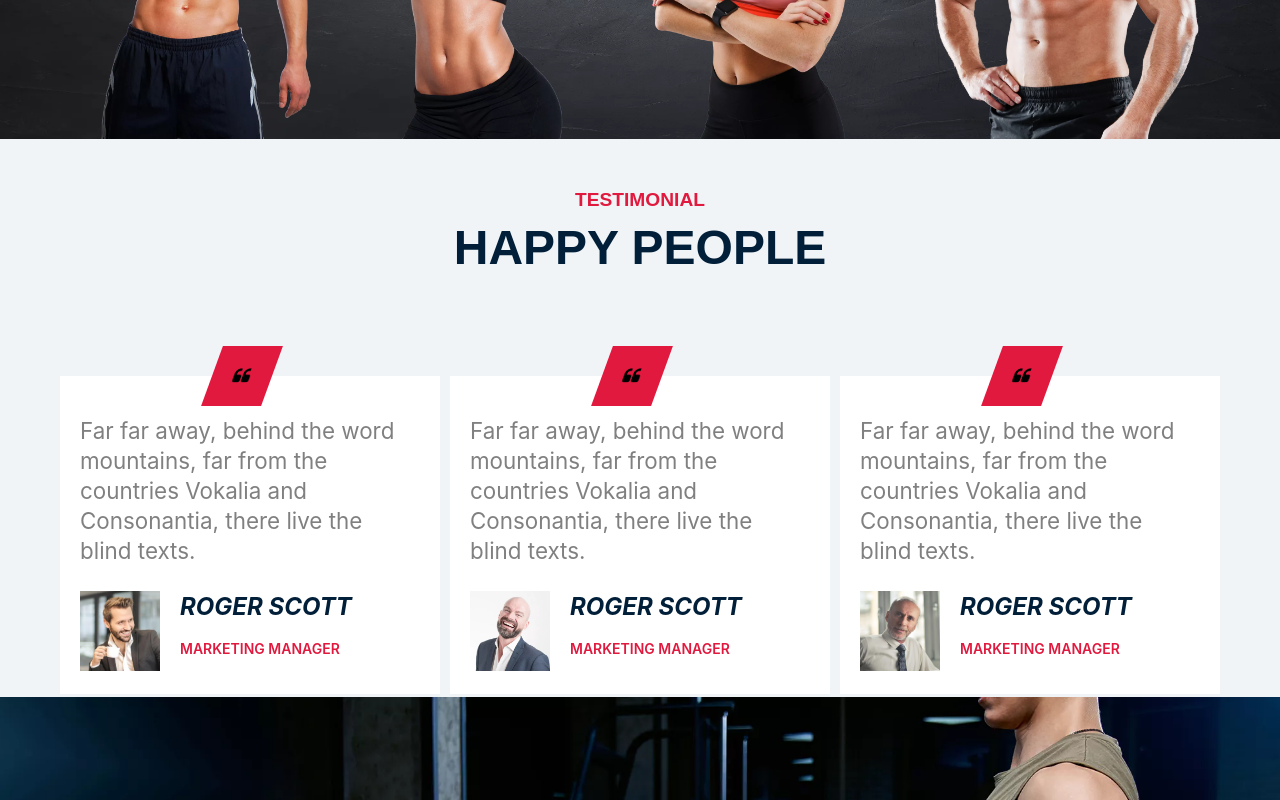
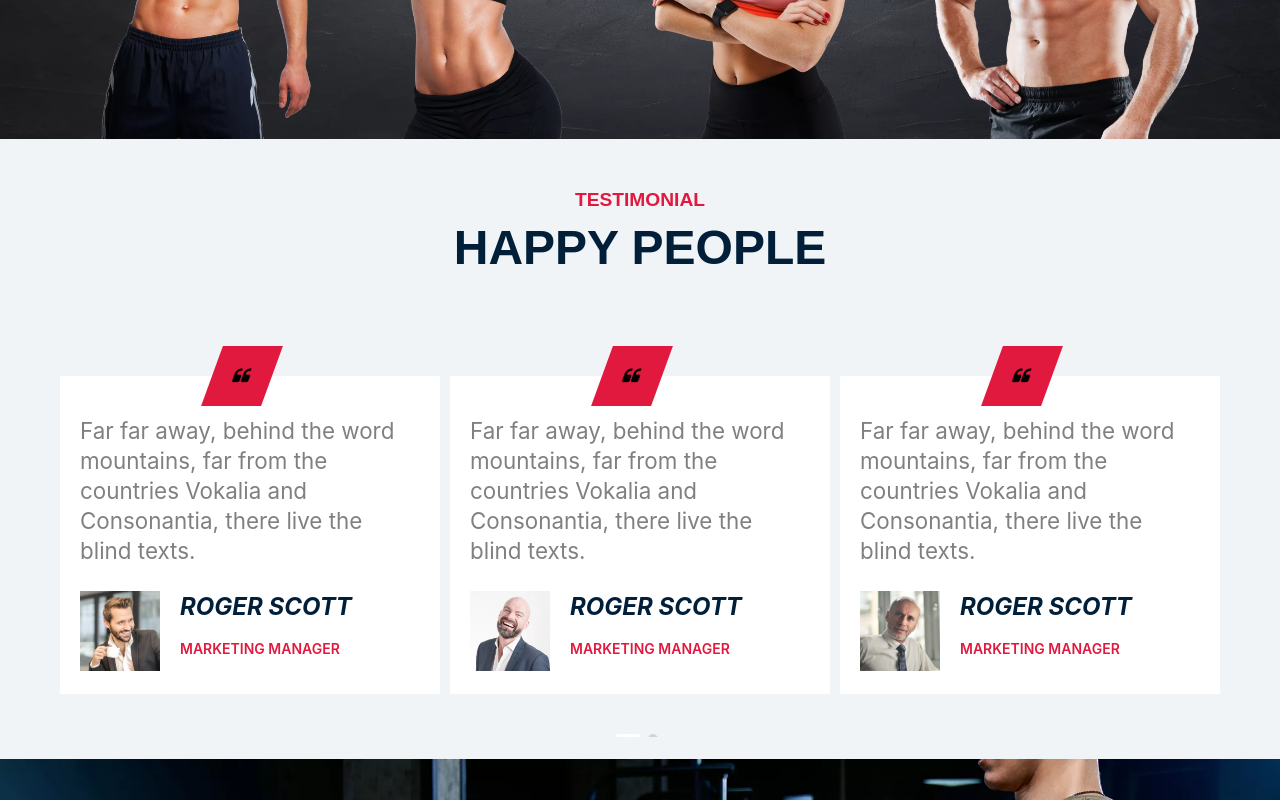
Before and after one commit to mehrab-alam/dazko-gym-website, a Next.js app: page / in a window 1280 px wide. Shown: the part 5480-6280 px from the top of the page. Built offline with nearby package versions, Linux system fonts and the light colour scheme.

Commit message:
resolved the conflict

```diff
--- a/src/styles/dazko/DazkoTestimonial.module.css
+++ b/src/styles/dazko/DazkoTestimonial.module.css
@@ -2,7 +2,7 @@
     position: relative;
 
     padding-top: 50px;
-    /* padding-bottom: 62px; */
+    padding-bottom: 62px;
     width: 100%;
     /* height: 600px; */
     display: flex;
```
